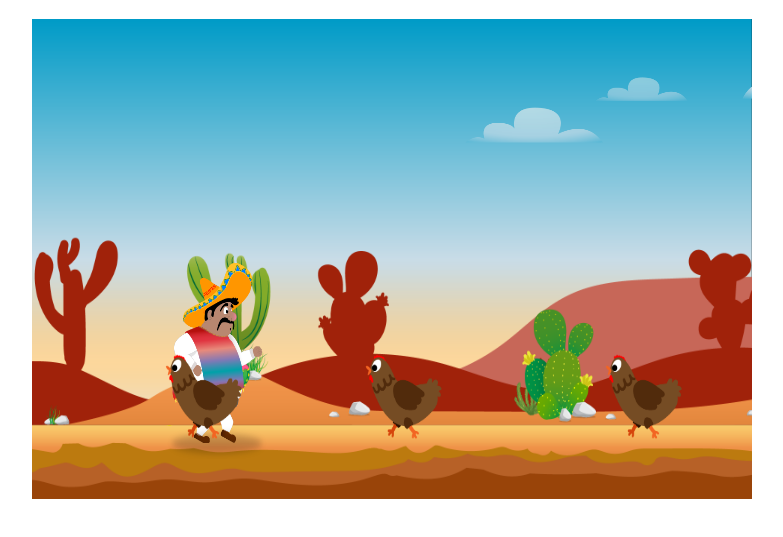
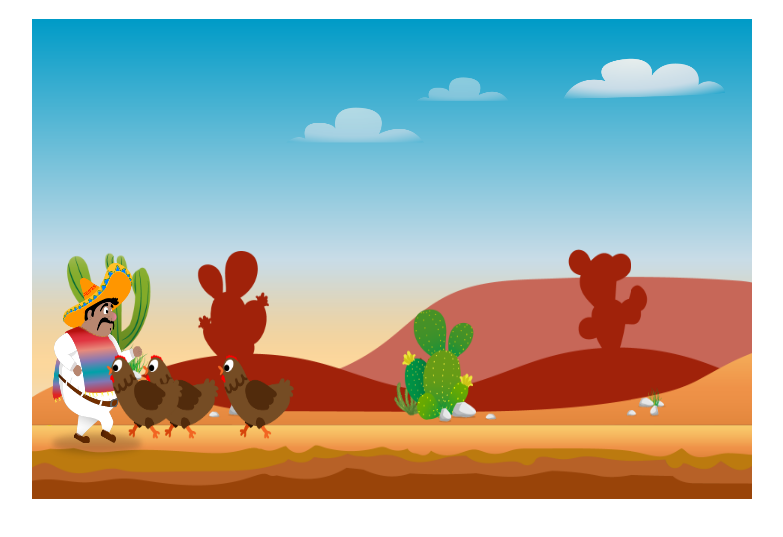
Before and after one commit to RafaelTauschek/El-Pollo-Loco, a plain HTML site: page index.html in a window 1280 px wide. Shown: the part 61-598 px from the top of the page, without its empty margins (248-1031 px from the left). Drawn offline with Linux system fonts and the light colour scheme.

Commit message:
added level and some more world js

```diff
--- a/index.html
+++ b/index.html
@@ -11,6 +11,8 @@
     <script src="models/world.class.js"></script>
     <script src="models/background-object.class.js"></script>
     <script src="models/keyboard.class.js"></script>
+    <script src="models/level.class.js"></script>
+    <script src="levels/level1.js"></script>
     <script src="js/game.js"></script>
     <title>El pollo loco</title>
 </head>
--- /dev/null
+++ b/levels/level1.js
@@ -0,0 +1,34 @@
+const level1 = new Level(
+    [
+        new Chicken(),
+        new Chicken(),
+        new Chicken(),
+    ],
+    [
+        new Cloud(),
+    ],
+    [
+        new BackgroundObject('img/5_background/layers/air.png', - 719),
+        new BackgroundObject('img/5_background/layers/3_third_layer/2.png', - 719),
+        new BackgroundObject('img/5_background/layers/2_second_layer/2.png', - 719),
+        new BackgroundObject('img/5_background/layers/1_first_layer/2.png', - 719),
+
+        new BackgroundObject('img/5_background/layers/air.png', 0),
+        new BackgroundObject('img/5_background/layers/3_third_layer/1.png', 0),
+        new BackgroundObject('img/5_background/layers/2_second_layer/1.png', 0),
+        new BackgroundObject('img/5_background/layers/1_first_layer/1.png', 0),
+        new BackgroundObject('img/5_background/layers/air.png', 719),
+        new BackgroundObject('img/5_background/layers/3_third_layer/2.png', 719),
+        new BackgroundObject('img/5_background/layers/2_second_layer/2.png', 719),
+        new BackgroundObject('img/5_background/layers/1_first_layer/2.png', 719),
+
+        new BackgroundObject('img/5_background/layers/air.png', 719 * 2),
+        new BackgroundObject('img/5_background/layers/3_third_layer/1.png', 719 * 2),
+        new BackgroundObject('img/5_background/layers/2_second_layer/1.png', 719 * 2),
+        new BackgroundObject('img/5_background/layers/1_first_layer/1.png', 719 * 2),
+        new BackgroundObject('img/5_background/layers/air.png', 719 * 3),
+        new BackgroundObject('img/5_background/layers/3_third_layer/2.png', 719 * 3),
+        new BackgroundObject('img/5_background/layers/2_second_layer/2.png', 719 * 3),
+        new BackgroundObject('img/5_background/layers/1_first_layer/2.png', 719 * 3),
+    ]
+);
--- a/models/character.class.js
+++ b/models/character.class.js
@@ -34,6 +34,7 @@ class Character extends MovableObject {
                 this.x -= this.speed;
                 this.otherDirection = true;
             }
+            this.world.camera_x = -this.x;
         }, 1000 / 60);
 
         setInterval(() => {
--- /dev/null
+++ b/models/level.class.js
@@ -0,0 +1,11 @@
+class Level {
+    enemies;
+    clouds;
+    backgroundObjects;
+
+    constructor(enemies, clouds, backgroundObjects) {
+        this.enemies = enemies;
+        this.clouds = clouds;
+        this.backgroundObjects = backgroundObjects;
+    }
+}
--- a/models/world.class.js
+++ b/models/world.class.js
@@ -1,23 +1,13 @@
 class World  {
 
     character = new Character();
-    enemies = [
-        new Chicken(),
-        new Chicken(),
-        new Chicken(),
-    ];
-    clouds = [
-        new Cloud(),
-    ];
-    backgroundObjects = [
-        new BackgroundObject('img/5_background/layers/air.png', 0),
-        new BackgroundObject('img/5_background/layers/3_third_layer/1.png', 0),
-        new BackgroundObject('img/5_background/layers/2_second_layer/1.png', 0),
-        new BackgroundObject('img/5_background/layers/1_first_layer/1.png', 0)
-    ];
+    enemies = level1.enemies;
+    clouds = level1.clouds;
+    backgroundObjects = level1.backgroundObjects;
     canvas;
     ctx;
     keyboard;
+    camera_x = 0;
 
     constructor(canvas, keyboard) {
         this.ctx = canvas.getContext('2d');
@@ -33,12 +23,16 @@ class World  {
 
     draw() {
         this.ctx.clearRect(0, 0, this.canvas.width, this.canvas.height);
+
+        this.ctx.translate(this.camera_x, 0);
+
         this.addObjectsToMap(this.backgroundObjects);
+
         this.addToMap(this.character);
         this.addObjectsToMap(this.enemies);
         this.addObjectsToMap(this.clouds);
 
-
+        this.ctx.translate(-this.camera_x, 0);
         // Draw() wird immer wieder aufgerufen
         let self = this;
         requestAnimationFrame(function() {
```
